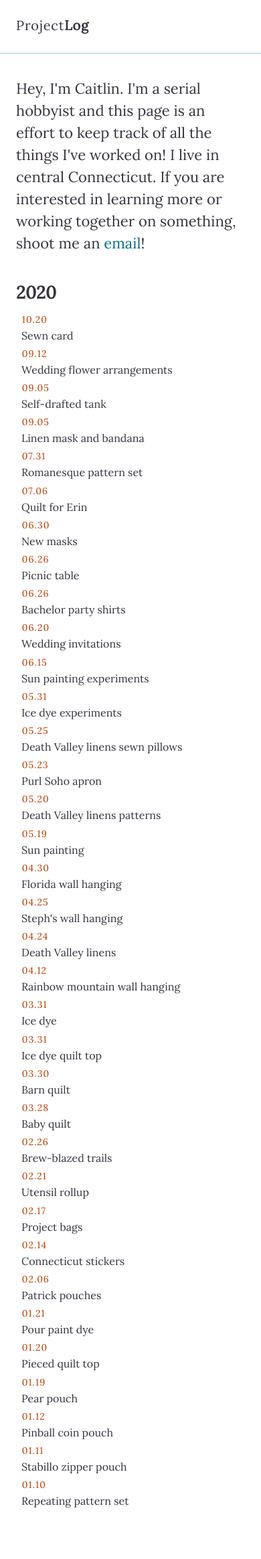
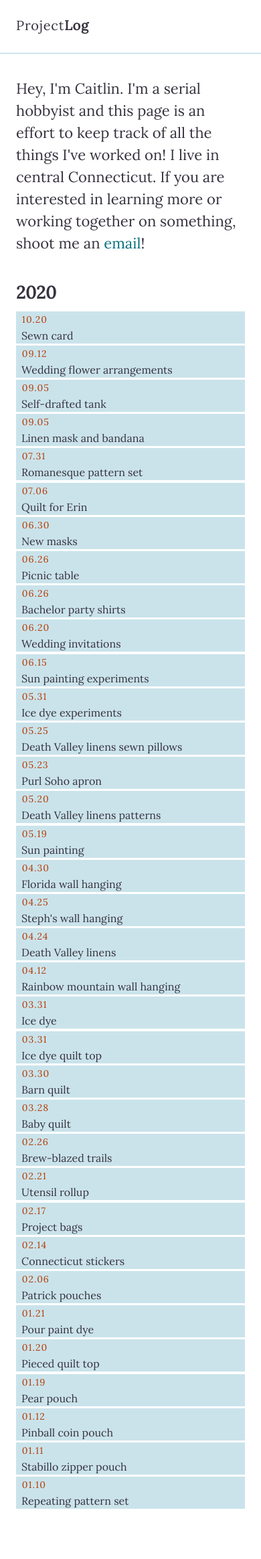
Before and after one commit to caitlinmeyer/project-log, a Jekyll site: the page built from index.html, in a window 390 px wide. Shown: the whole page at 67% size. Built offline with Jekyll 4.4.1, drawn with Linux system fonts in a browser that asks for light colours.

Commit message:
Update _layout.scss

```diff
--- a/assets/scss/_layout.scss
+++ b/assets/scss/_layout.scss
@@ -276,7 +276,7 @@ hr {
   .post-item {
     border: 0px solid lighten($light-gray-color, 10%);
     padding: 0 0.5em;
-    background: lighten($white-color, 15%);
+    background: lighten($light-gray-color, 15%);
   }
 
   .article-title {
```
